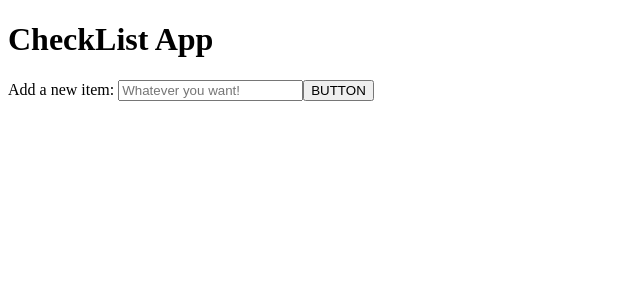
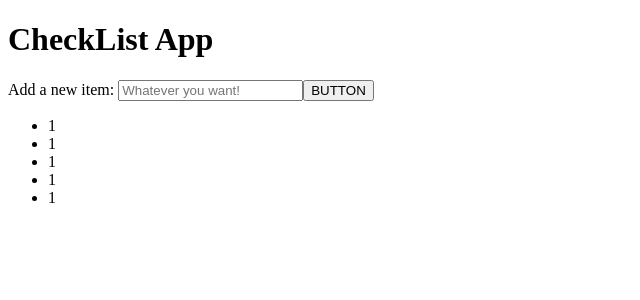
Before and after one commit to jonmico/checklist-app, a React (Vite) app: page / in a window 1280 px wide. Shown: the top 300 px of the page, without its empty margins (0-640 px from the left). Built offline with nearby package versions, Linux system fonts and the light colour scheme.

Commit message:
add CompletedChecklist component, changing gears to removing items from default list

```diff
--- a/src/components/Checklist.tsx
+++ b/src/components/Checklist.tsx
@@ -2,10 +2,12 @@ import { v4 as uuid } from 'uuid';
 import { useState } from 'react';
 import ChecklistForm from './ChecklistForm';
 import ChecklistItem from './ChecklistItem';
+import CompletedChecklist from './CompletedChecklist';
 import Check from '../models/Check';
 
 export default function Checklist() {
   const [list, setList] = useState<Check[]>([]);
+  const [completedList, setCompletedList] = useState<Check[]>([]);
 
   function addToChecklist(text: string) {
     setList((currList) => [...currList, { id: uuid(), text, completed: true }]);
@@ -20,6 +22,7 @@ export default function Checklist() {
         ))}
       </ul>
       <ChecklistForm addToChecklist={addToChecklist} />
+      <CompletedChecklist />
     </div>
   );
 }
--- a/src/components/ChecklistItem.tsx
+++ b/src/components/ChecklistItem.tsx
@@ -5,11 +5,9 @@ interface ChecklistItemProps {
 }
 
 export default function ChecklistItem({ checkItem }: ChecklistItemProps) {
-  const { text, completed } = checkItem;
-
   return (
     <div>
-      <li>{text}</li>
+      <li>{checkItem.text}</li>
     </div>
   );
 }
--- /dev/null
+++ b/src/components/CompletedChecklist.tsx
@@ -0,0 +1,11 @@
+export default function CompletedChecklist() {
+  return (
+    <ul>
+      <li>1</li>
+      <li>1</li>
+      <li>1</li>
+      <li>1</li>
+      <li>1</li>
+    </ul>
+  );
+}
```
